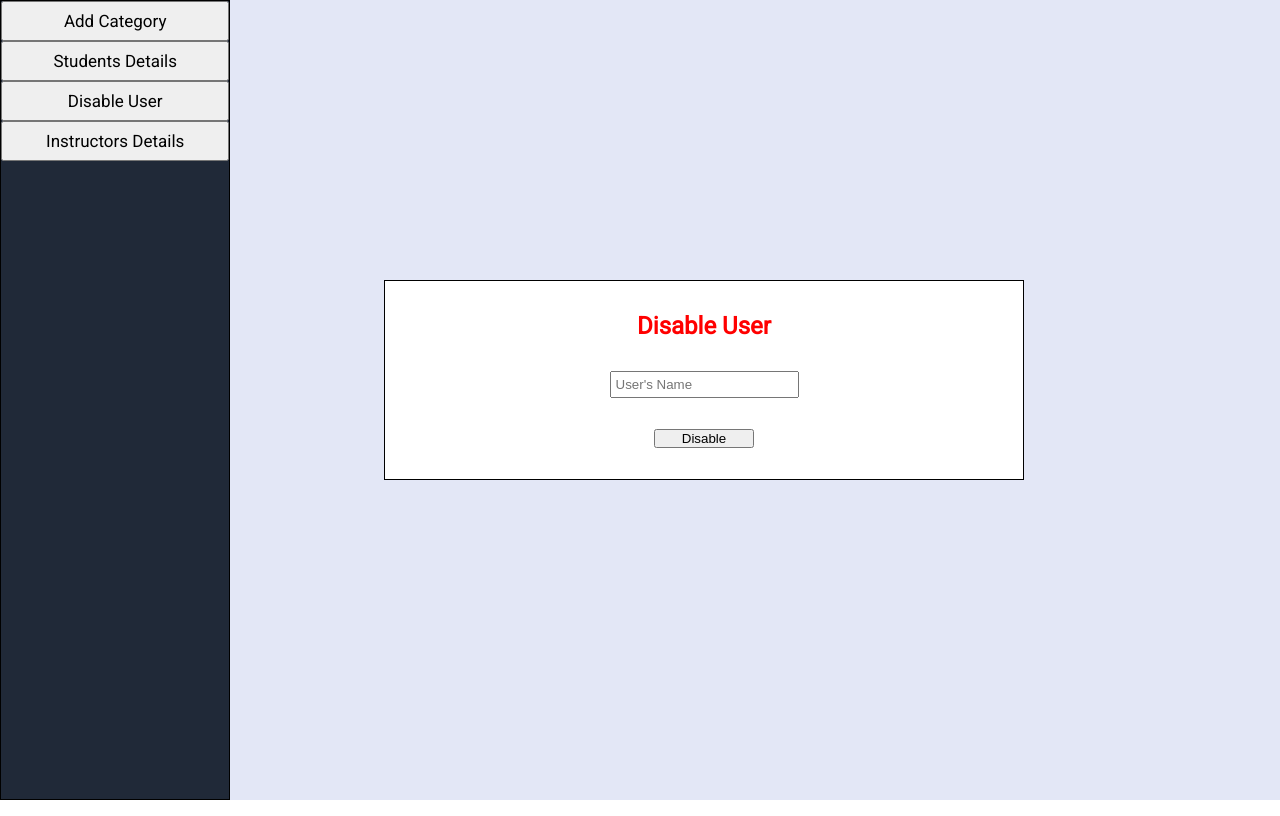
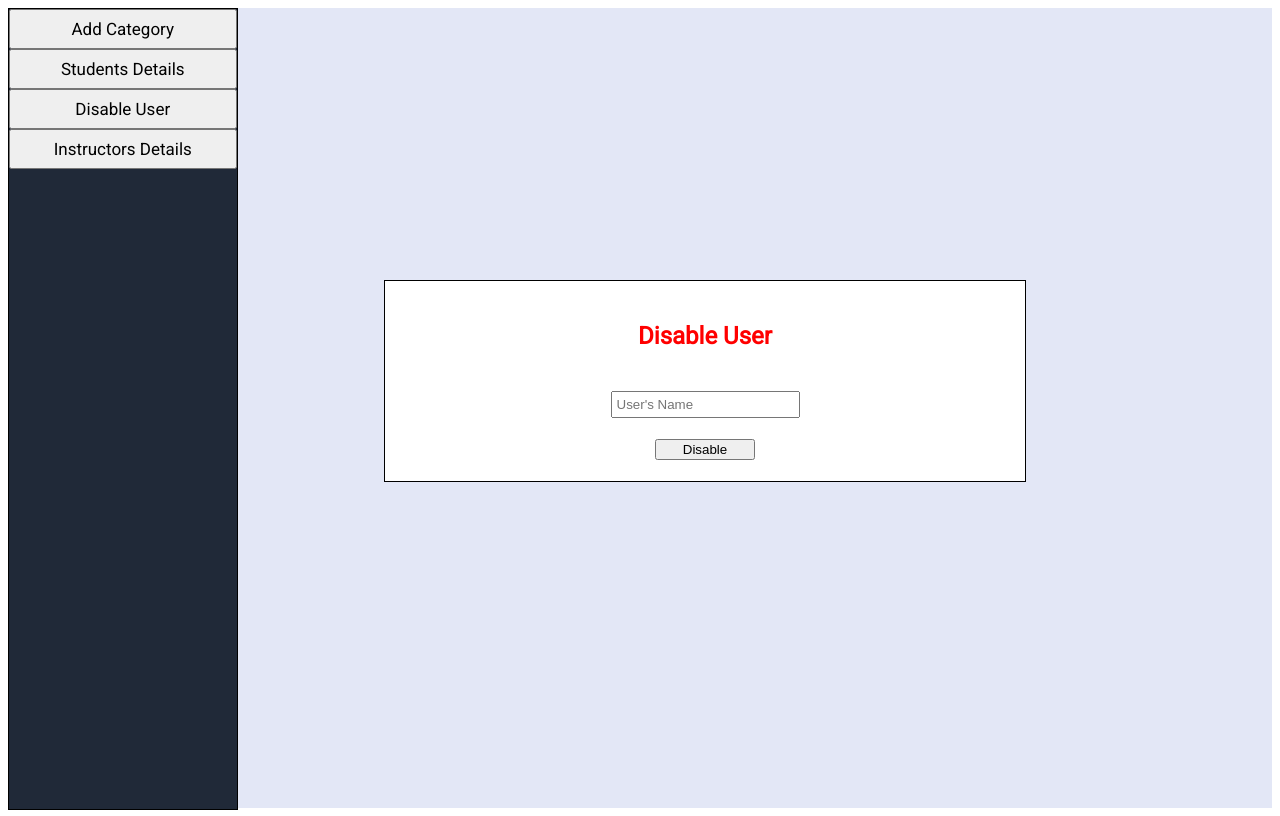
Before and after one commit to Shehadeh-Al-Momani/Grade-A, a React (Create React App) app in the folder Front-End/: page /disable in a window 1280 px wide. Built offline with nearby package versions, Linux system fonts and the light colour scheme; the HTML template or start-up script is replaced by a standard one.

Commit message:
added comments to css style

```diff
--- a/Front-End/src/App.css
+++ b/Front-End/src/App.css
@@ -1,37 +1,34 @@
-*{
-    padding: 0px;
-    margin: 0px;
-    box-sizing: border-box;
-}
+/*------------------------- Function ----------------------------*/
 
-.container{
-    background-color: #E3E7F6;
+.container {
+  background-color: #e3e7f6;
   height: 100vh;
   width: 100%;
 }
 
-.functions{
+.functions {
   border: 1px solid;
   background-color: #202938;
   width: 18%;
   height: 100vh;
   display: flex;
   flex-direction: column;
-
 }
 
-.functions button{
+.functions button {
   height: 40px;
-    font-family: 'Roboto', sans-serif;
+  font-family: "Roboto", sans-serif;
   font-size: 17px;
 }
 
-.functions button:hover{
+.functions button:hover {
   cursor: pointer;
-    background-color: #E3E7F6;
+  background-color: #e3e7f6;
 }
 
-.AddCat{
+/*--------------------------------------------- AddCategory ------------------------------------*/
+
+.AddCat {
   position: fixed;
   top: 35%;
   left: 30%;
@@ -42,24 +39,23 @@
   flex-direction: column;
   align-items: center;
   justify-content: space-evenly;
-    font-family: 'Roboto', sans-serif;
+  font-family: "Roboto", sans-serif;
   background-color: white;
 }
 
-.AddCat h2{
+.AddCat h2 {
   color: red;
 }
 
-.AddCat input{
+.AddCat input {
   outline: none;
   padding: 4px;
 }
 
-.AddCat button{
+.AddCat button {
   width: 100px;
-
 }
 
-.AddCat button:hover{
+.AddCat button:hover {
   cursor: pointer;
 }
```
Lines whose indentation alone changed are shown as unchanged.
